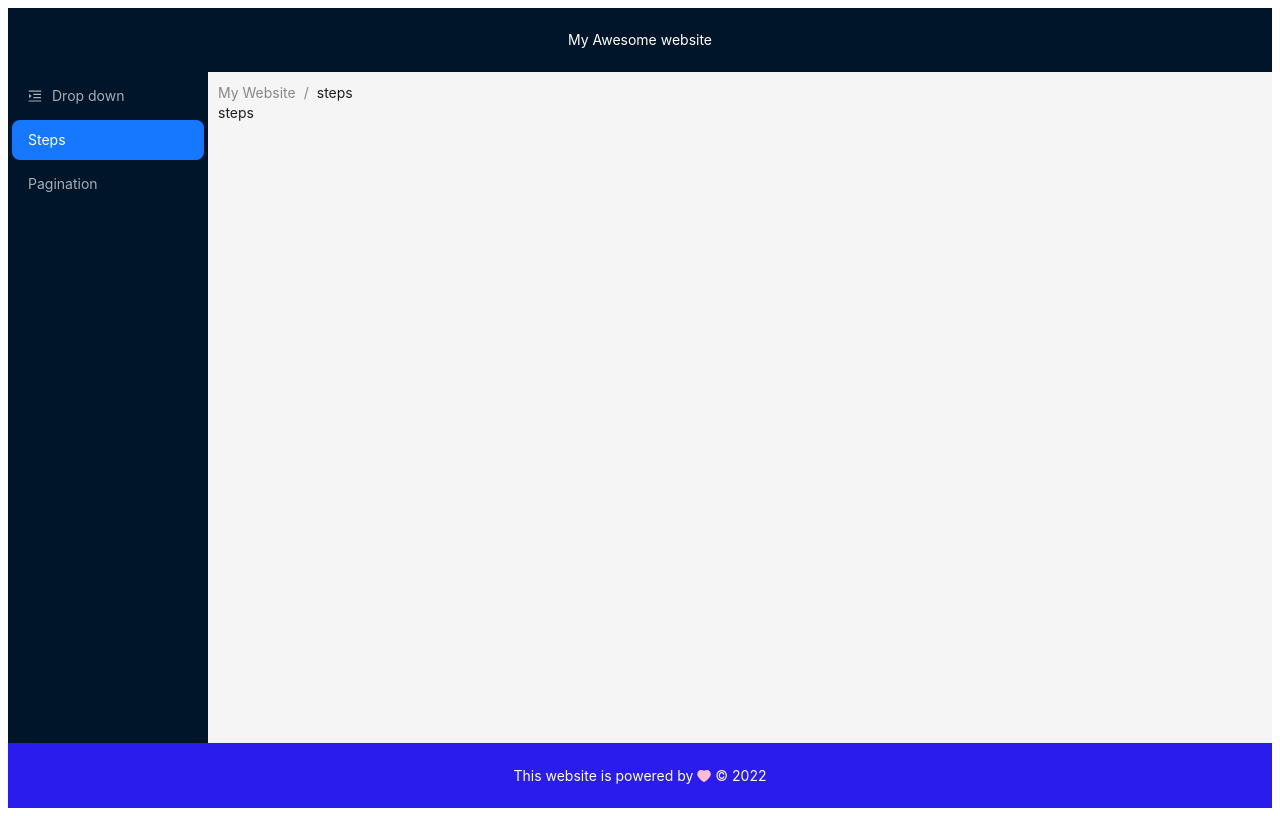
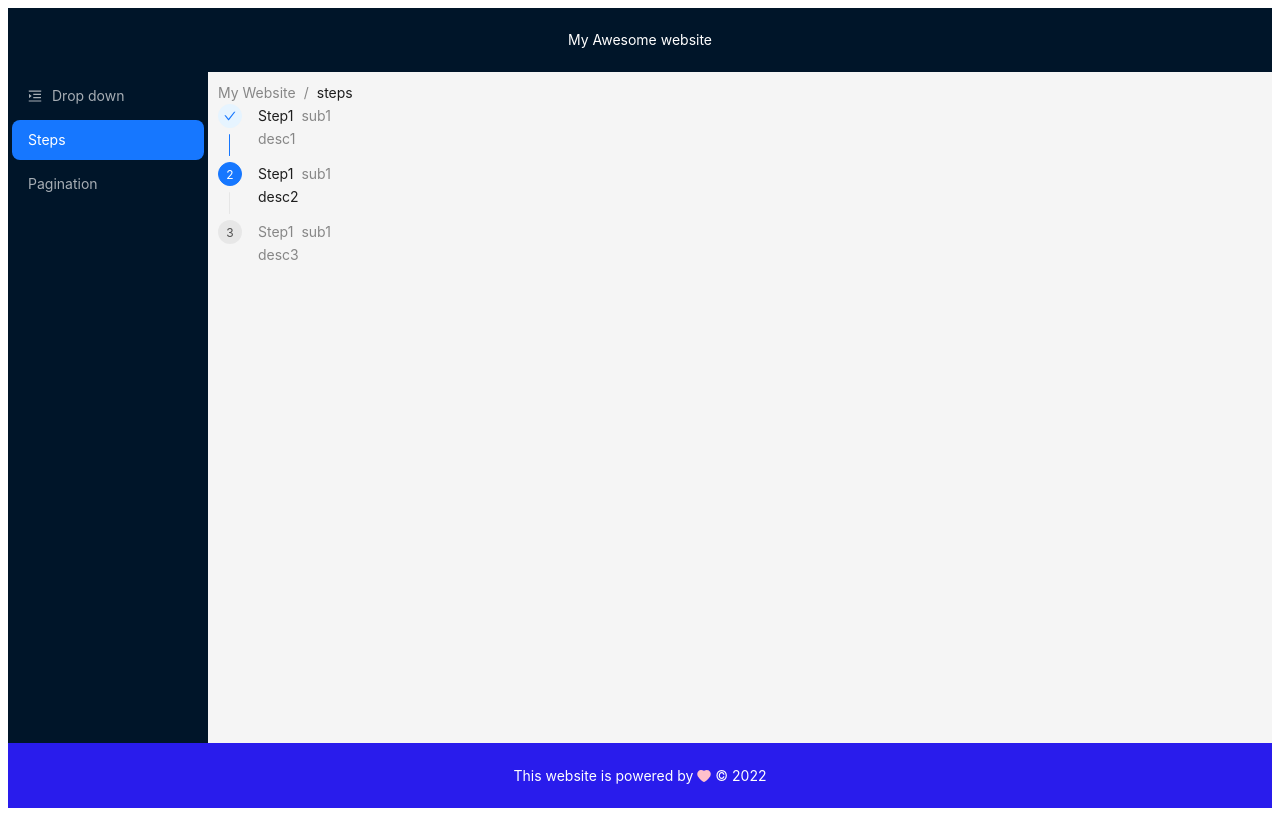
Before and after one commit to mssoheil/mapsa_cra_route_ant, a React (Create React App) app: page /steps in a window 1280 px wide. Built offline with nearby package versions, Linux system fonts and the light colour scheme.

Commit message:
feat: add steps

```diff
--- a/src/page/Steps/index.jsx
+++ b/src/page/Steps/index.jsx
@@ -1,5 +1,45 @@
+// UI frameworks
+import { Steps as AntdSteps } from "antd";
+import { HeartFilled } from "@ant-design/icons";
+
+const items = [
+  {
+    title: "Step1",
+    subTitle: "sub1",
+    description: "desc1",
+    // icon: <HeartFilled />,
+  },
+  {
+    title: "Step1",
+    subTitle: "sub1",
+    description: "desc2",
+  },
+  {
+    title: "Step1",
+    subTitle: "sub1",
+    description: "desc3",
+  },
+];
+
+const dot = (dot) => {
+  return <div>{dot}</div>;
+};
+
 const Steps = () => {
-  return <div>steps</div>;
+  return (
+    <div>
+      <AntdSteps
+        current={1}
+        // percent={67}
+        // type="inline"
+        items={items}
+        labelPlacement="vertical"
+        size="small"
+        // progressDot={dot}
+        direction="vertical"
+      />
+    </div>
+  );
 };
 
 export default Steps;
```
